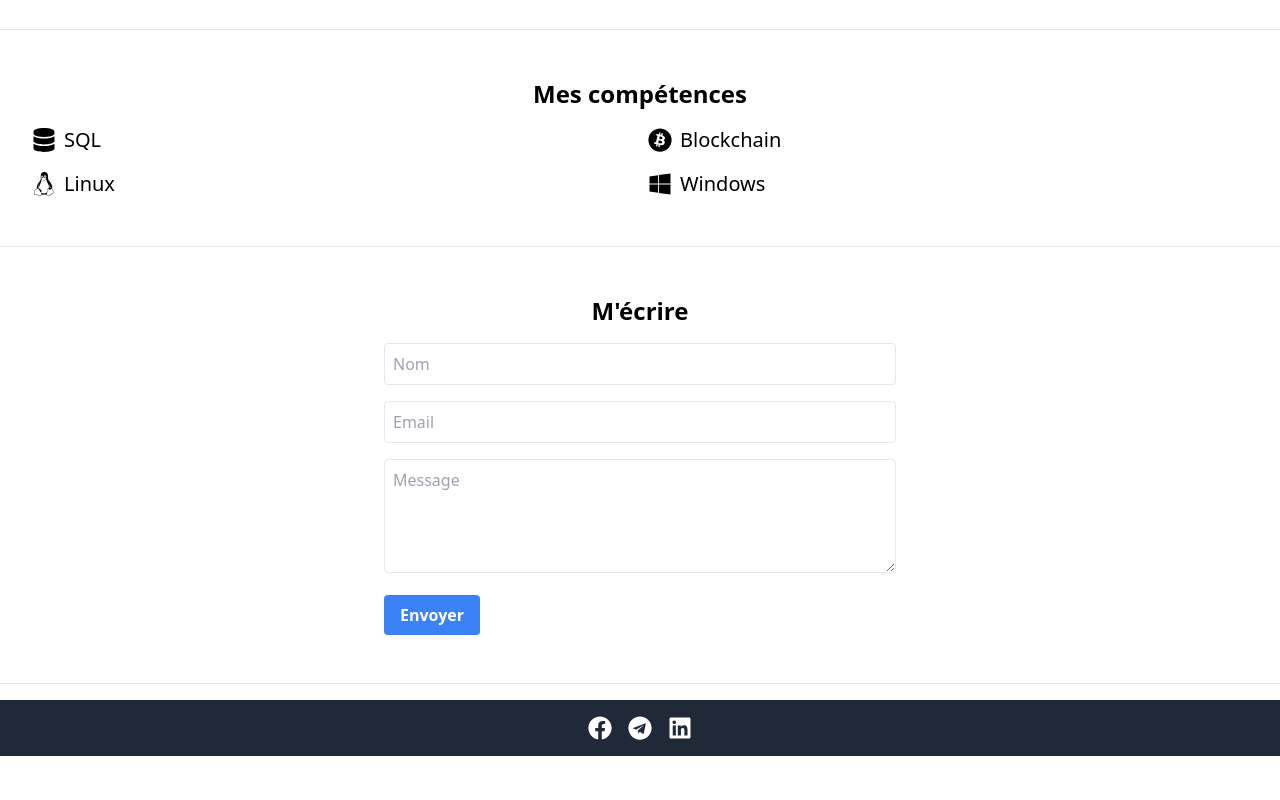
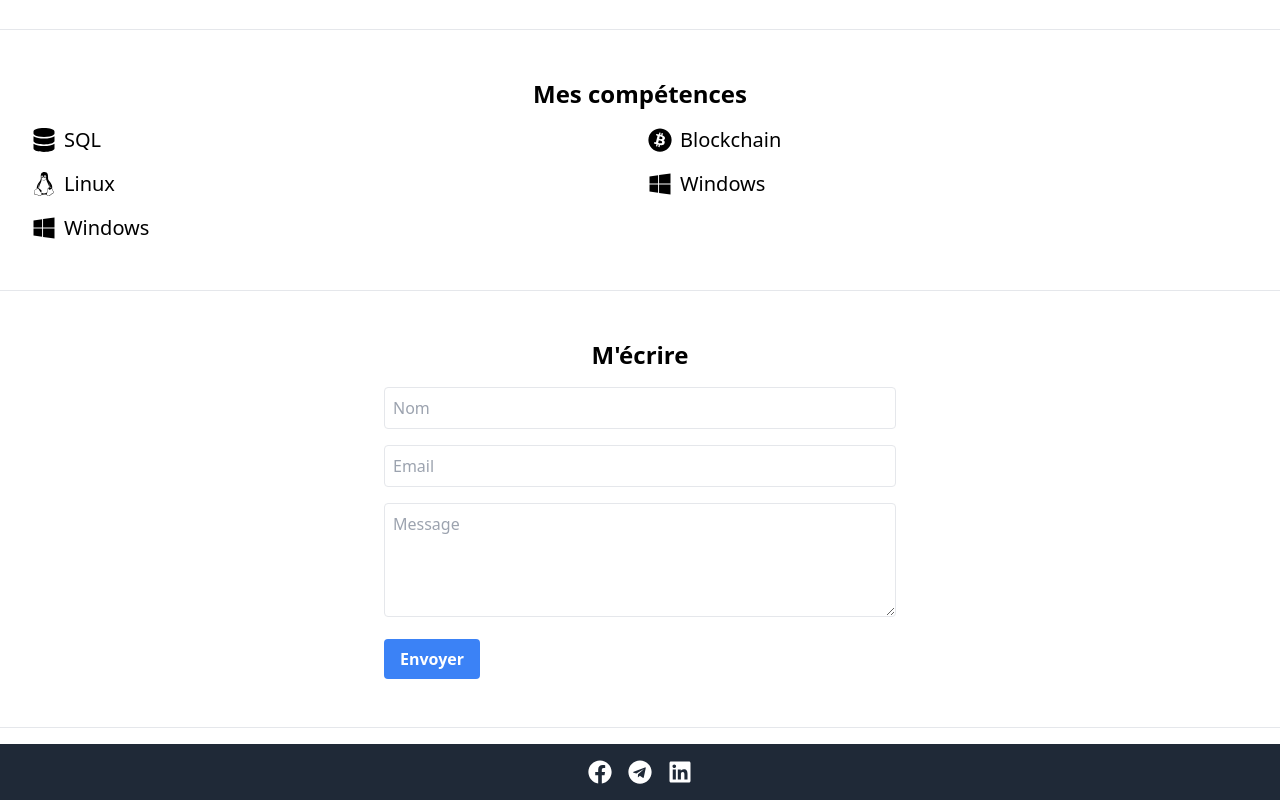
Before and after one commit to Christien-14/react, a React (Create React App) app: page / in a window 1280 px wide. Shown: the part 881-1681 px from the top of the page. Before the commit the page ends 1637 px from the top, so only its background shows below. Built offline with nearby package versions, Linux system fonts and the light colour scheme; no server answers.

Commit message:
ajout de windows aux skils

```diff
--- a/src/components/Skills.js
+++ b/src/components/Skills.js
@@ -18,6 +18,7 @@ const skills = [
   { name: 'Blockchain', icon: <FaBitcoin /> }, // Remplacer FaBlockchain par FaBitcoin
   { name: 'Linux', icon: <FaLinux /> },
   { name: 'Windows', icon: <FaWindows /> },
+  { name: 'Windows', icon: <FaWindows /> },
 ];
 
 const Skills = () => {
```
